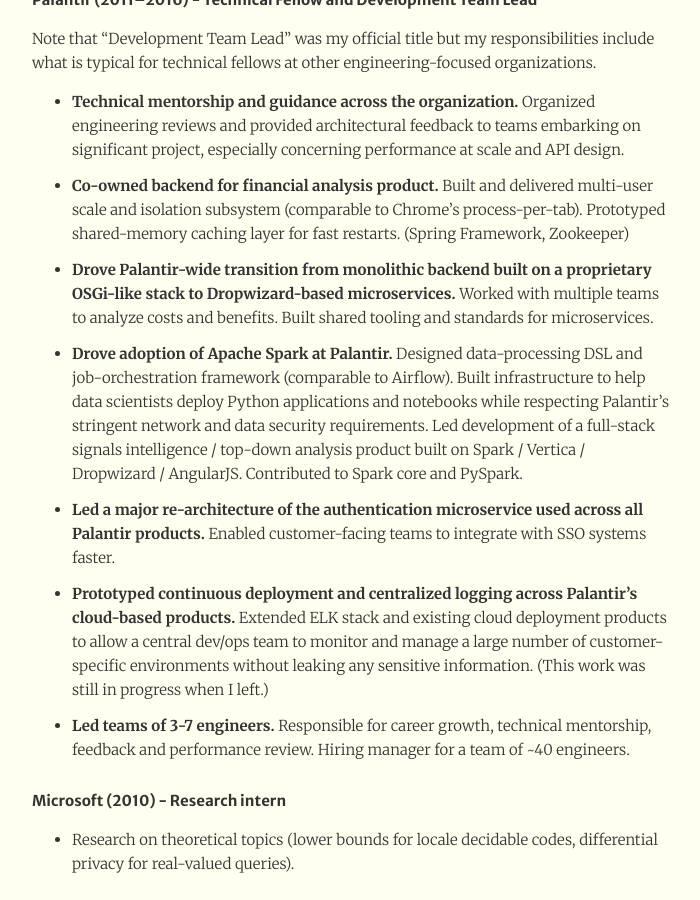
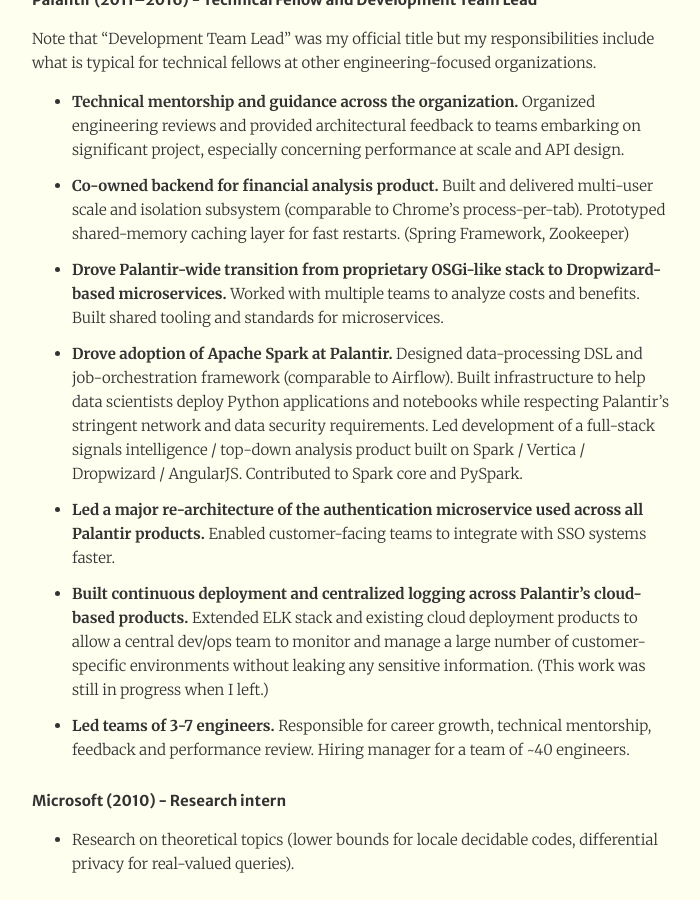
Before and after one commit to punya/punya.github.io, a Jekyll site: the page built from resume.md, in a window 1280 px wide and 900 px high, scrolled down 455 px. Shown: the whole window, without its empty margins (288-988 px from the left). Built offline with Jekyll 4.4.1, drawn with Linux system fonts in a browser that asks for light colours.

Commit message:
Simplify Highline phrasing

```diff
--- a/resume.md
+++ b/resume.md
@@ -19,10 +19,10 @@
 
 - **Technical mentorship and guidance across the organization.** Organized engineering reviews and provided architectural feedback to teams embarking on significant project, especially concerning performance at scale and API design.
 - **Co-owned backend for financial analysis product.** Built and delivered multi-user scale and isolation subsystem (comparable to Chrome's process-per-tab). Prototyped shared-memory caching layer for fast restarts. (Spring Framework, Zookeeper)
-- **Drove Palantir-wide transition from monolithic backend built on a proprietary OSGi-like stack to Dropwizard-based microservices.** Worked with multiple teams to analyze costs and benefits. Built shared tooling and standards for microservices.
+- **Drove Palantir-wide transition from proprietary OSGi-like stack to Dropwizard-based microservices.** Worked with multiple teams to analyze costs and benefits. Built shared tooling and standards for microservices.
 - **Drove adoption of Apache Spark at Palantir.** Designed data-processing DSL and job-orchestration framework (comparable to Airflow). Built infrastructure to help data scientists deploy Python applications and notebooks while respecting Palantir's stringent network and data security requirements. Led development of a full-stack signals intelligence / top-down analysis product built on Spark / Vertica / Dropwizard / AngularJS. Contributed to Spark core and PySpark.
 - **Led a major re-architecture of the authentication microservice used across all Palantir products.** Enabled customer-facing teams to integrate with SSO systems faster.
-- **Prototyped continuous deployment and centralized logging across Palantir's cloud-based products.** Extended ELK stack and existing cloud deployment products to allow a central dev/ops team to monitor and manage a large number of customer-specific environments without leaking any sensitive information. (This work was still in progress when I left.)
+- **Built continuous deployment and centralized logging across Palantir's cloud-based products.** Extended ELK stack and existing cloud deployment products to allow a central dev/ops team to monitor and manage a large number of customer-specific environments without leaking any sensitive information. (This work was still in progress when I left.)
 - **Led teams of 3-7 engineers.** Responsible for career growth, technical mentorship, feedback and performance review. Hiring manager for a team of ~40 engineers.
 
 ### Microsoft (2010) - Research intern
```
